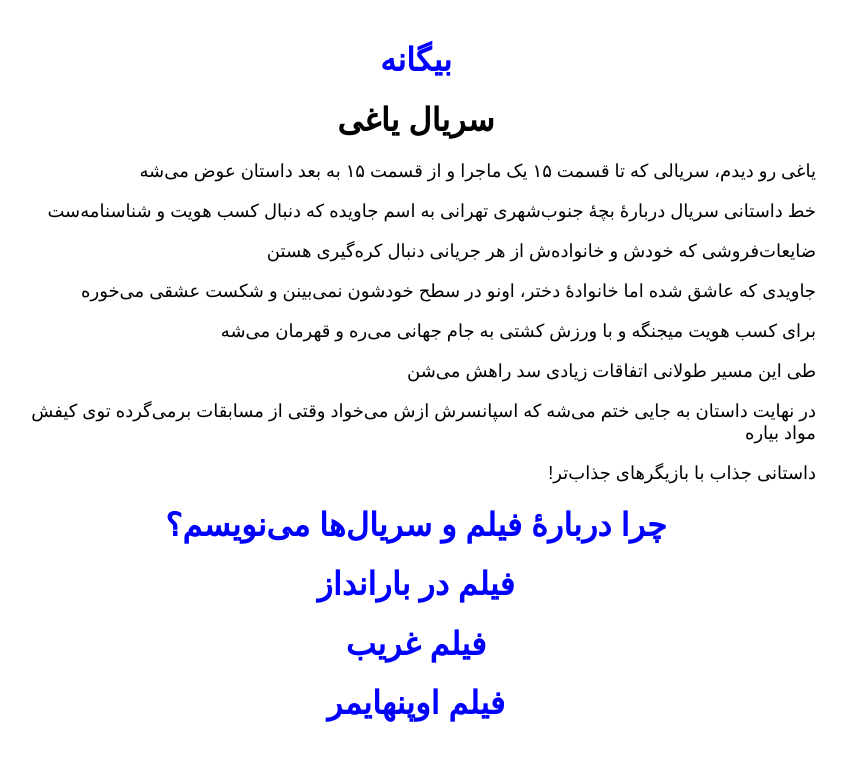
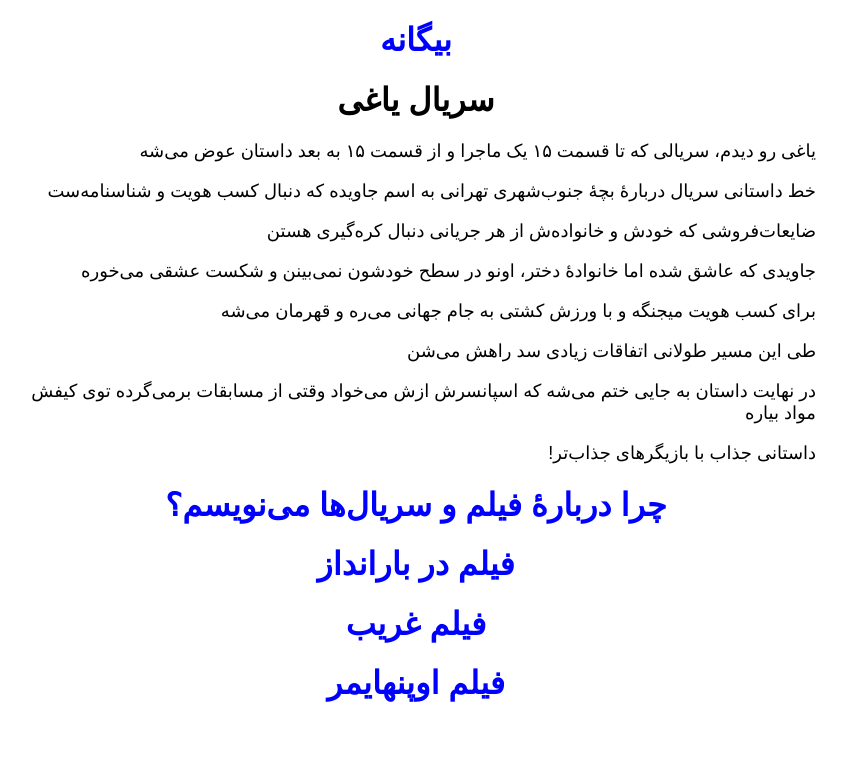
Before and after one commit to darkblog/darkblog.github.io, a Jekyll site: the page built from _posts/2023-8-19-4.md, in a window 1280 px wide. Shown: the top 761 px of the page, without its empty margins (387-1234 px from the left). Built offline with Jekyll 4.4.1, drawn with Linux system fonts in a browser that asks for light colours.

Commit message:
Update default.html

```diff
--- a/_layouts/default.html
+++ b/_layouts/default.html
@@ -10,7 +10,7 @@
 <title>{{ page.title }}</title>
 <meta name="description" content="{{ page.title }}">
 <link rel="canonical" href="{{ page.url | replace:'index.html','' | prepend: site.baseurl | prepend: site.url }}">
-<style>body{font-family:sans-serif;margin:auto;max-width:800px;text-align:center;padding:20px}a{color:blue;text-decoration:none}p{text-align:right;font-size:large}</style>
+<style>body{font-family:sans-serif;margin:auto;max-width:800px;text-align:center;padding-right:20px;padding-left:20px}a{color:blue;text-decoration:none}p{text-align:right;font-size:large}</style>
 </head>
 <body>
 <h1><a href="https://biganeh.com/">بیگانه</a></h1>
```
